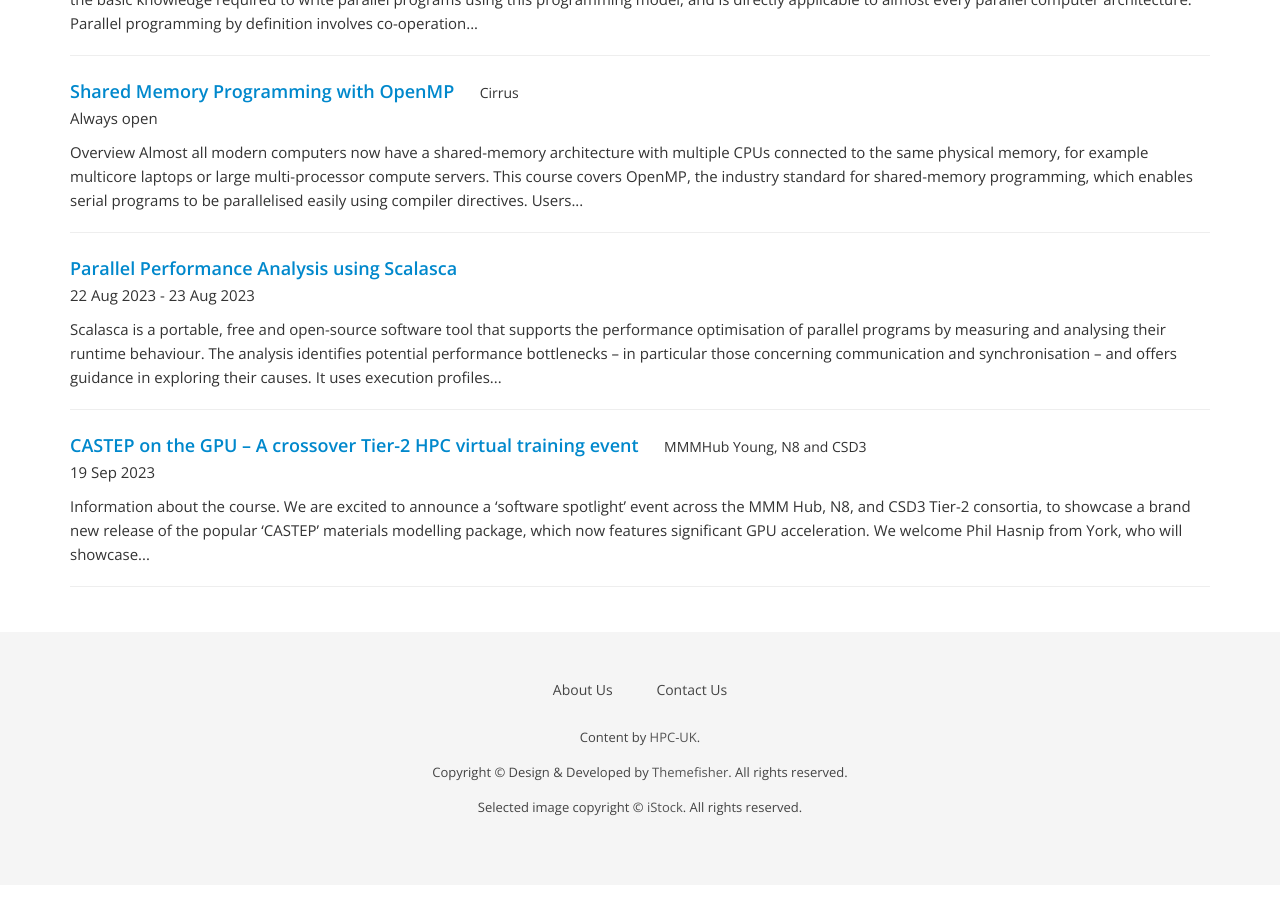
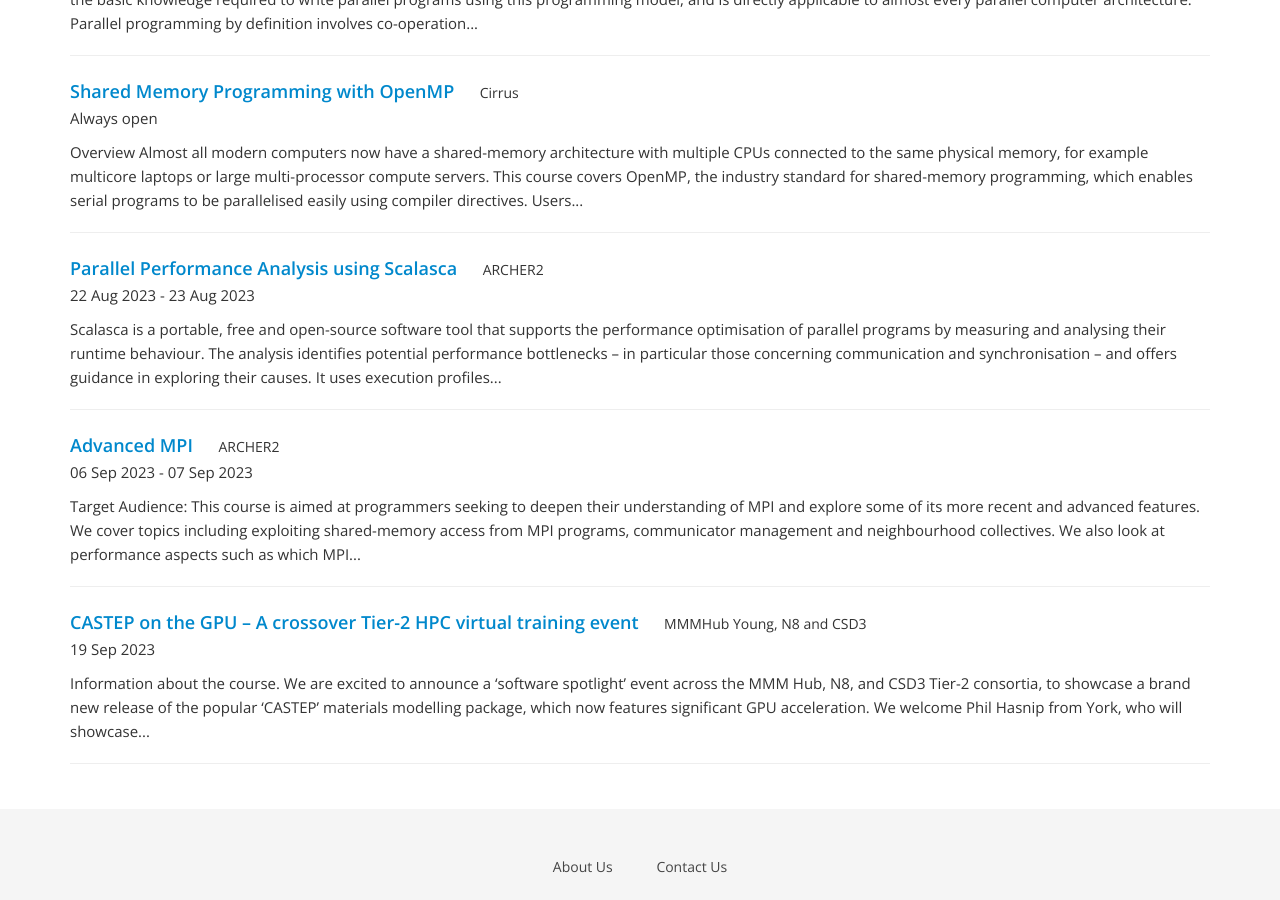
Before and after one commit to hpc-uk/hpcuk-website, a Jekyll site: the page built from training/courses.md, in a window 1280 px wide and 900 px high, scrolled down 606 px. Built offline with Jekyll 4.4.1, drawn with Linux system fonts in a browser that asks for light colours; nearby versions of some CDN libraries; some web fonts are replaced.

Commit message:
Add AdvMPI ARCHER2 course

```diff
--- a/_courses/230822-scalasca.md
+++ b/_courses/230822-scalasca.md
@@ -14,6 +14,7 @@
 prace_course:
 audience: [  developer ]
 level: [  advanced ]
+tier2: ARCHER2
 video:
 ---
 
--- /dev/null
+++ b/_courses/230906-advanced-mpi.md
@@ -0,0 +1,117 @@
+---
+layout: course
+title: Advanced MPI
+banner: web_banners_05.jpg
+human_dates: 6 - 7 september 2023  09:30 - 17:00  BST
+start_date: 2023-09-06 09:30:00
+end_date: 2023-09-07 17:00:00
+trainers: David Henty
+course_type: course
+registration_status: open
+registration_url: https://www.archer2.ac.uk/training/register/?course=230906-advanced-mpi
+location: Online
+location_url:
+tier2: ARCHER2
+---
+
+
+
+#### Target Audience:
+
+This course is aimed at programmers seeking to deepen their understanding of MPI and explore some of its more recent and advanced features. We cover topics including exploiting shared-memory access from MPI programs, communicator management and neighbourhood collectives. We also look at performance aspects such as which MPI routines to use for scalability, MPI internal implementation issues and overlapping communication and calculation. Intended learning outcomes
+
+-     Understanding of how internal MPI implementation details affect performance
+-     Techniques for overlapping communications and calculation
+-     Knowledge of MPI memory models for RMA operations
+-     Understanding of best practice for MPI+OpenMP programming
+-     Familiarity with neighbourhood collective operations in MPI
+
+
+#### Prerequisites:
+
+Attendees should be familiar with MPI programming in C, C++ or Fortran, e.g. have attended the ARCHER2 MPI course.
+
+### Requirements:
+
+Participants must bring a laptop with a Mac, Linux, or Windows operating system (not a tablet, Chromebook, etc.) that they have administrative privileges on.
+
+They are also required to abide by the [ARCHER2  Code of Conduct](../../../about/policies/code-of-conduct.html).
+
+
+#### Timetable:
+
+Details to follow
+
+<section id="service">
+
+<!--
+
+<h2><a name="materials">Course materials</a></h2>
+ -->
+
+
+    <div class="row ">
+
+<!--
+      <div class="col-xs-6 col-sm-4">
+        <a class="ar2_linkbox ar2_linkbox-green"
+          href="   ">
+          <strong>Course materials</strong>
+        </a>
+      </div>
+ -->
+
+<!--
+      <div class="col-xs-6 col-sm-4">
+        <a class="ar2_linkbox ar2_linkbox-teal"
+          href="https://pad.archer2.ac.uk/p/230906-advanced-mpi">
+          <strong>Course Chat</strong>
+        </a>
+      </div>
+
+ -->
+ 	</div>
+
+
+
+
+
+<!--
+<h2><a name="videos">Videos</a></h2>
+
+<h3>Session 1</h3>
+
+<div>
+	<iframe title="Video" width="560" height="315" src="https://www.youtube.com/embed/xxxxxxxxxxx" frameborder="0" allow="accelerometer; autoplay; encrypted-media; gyroscope; picture-in-picture" allowfullscreen></iframe>
+</div>
+
+ -->
+
+
+
+
+
+<!--
+<h2><a name="feedback">Feedback</a></h2>
+
+
+    <div class="row ">
+
+      <div class="col-xs-6 col-sm-4">
+        <a class="ar2_linkbox ar2_linkbox-teal"
+
+           href="../../feedback/?course=230906-advanced-mpi"
+  or
+		   href="https://events.prace-ri.eu/event/NNNN/surveys/NNN"
+
+		>
+          <strong>Feedback</strong><br/>
+          Please let us know what was great about this course and anything we can improve
+        </a>
+      </div>
+    </div>
+
+ -->
+
+
+</section>
```
